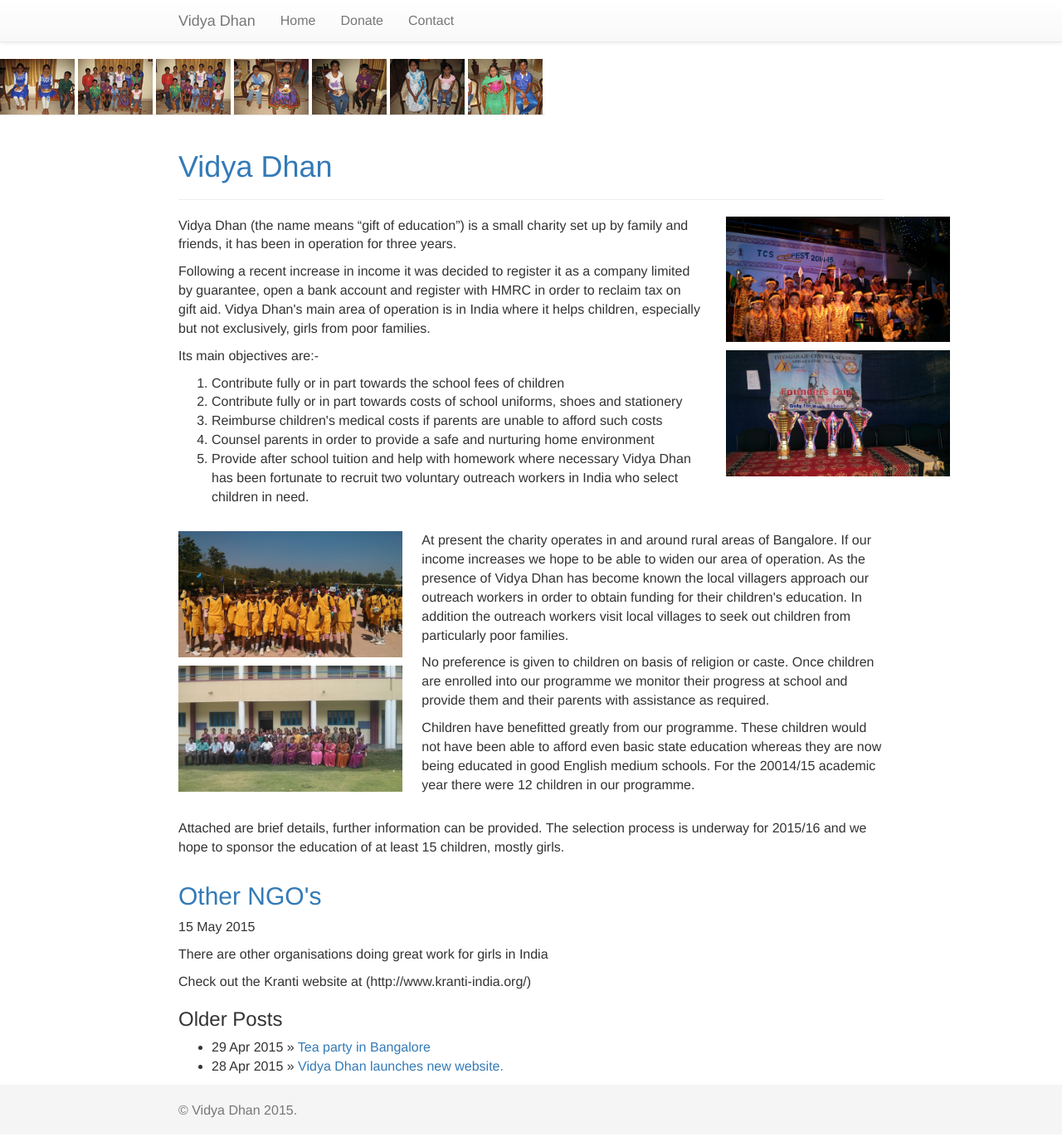
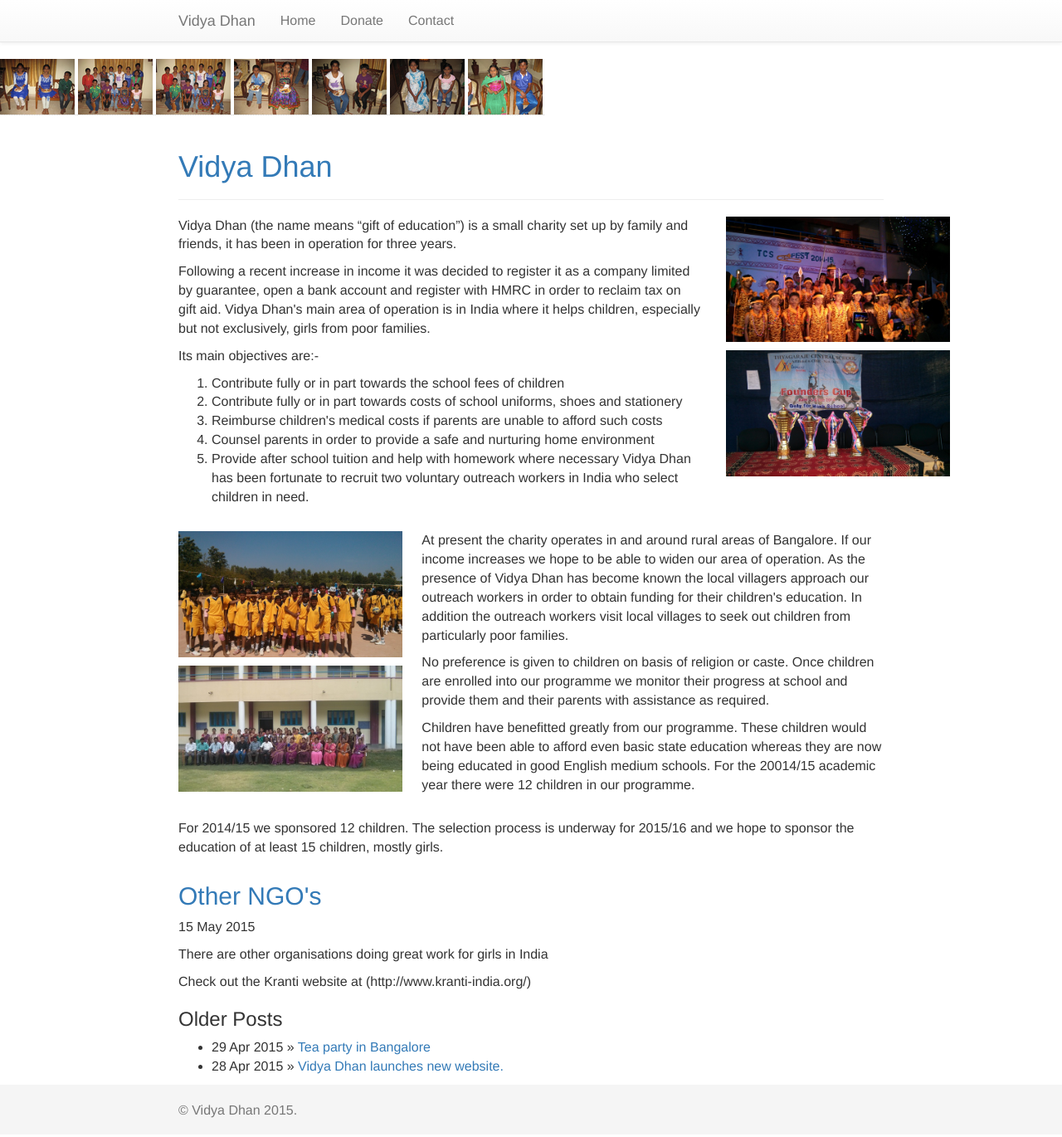
Before and after one commit to VidyaDhan/vidyadhan.github.io, a Jekyll site: the page built from index.md, in a window 1280 px wide. Shown: the whole page at 83% size. Built offline with Jekyll 4.4.1, drawn with Linux system fonts in a browser that asks for light colours; nearby versions of some CDN libraries.

Commit message:
Minor changes to home page wording

```diff
--- a/index.md
+++ b/index.md
@@ -54,7 +54,7 @@ full_posts: 1
 <div class="row">
   <div class="col-md-12">
 
-<p>Attached are brief details, further information can be provided. The selection process is underway for 2015/16 and we hope to sponsor the education of at least 15 children, mostly girls.</p>
+<p>For 2014/15 we sponsored 12 children. The selection process is underway for 2015/16 and we hope to sponsor the education of at least 15 children, mostly girls.</p>
 
   </div>
 </div><!-- /row -->
```
